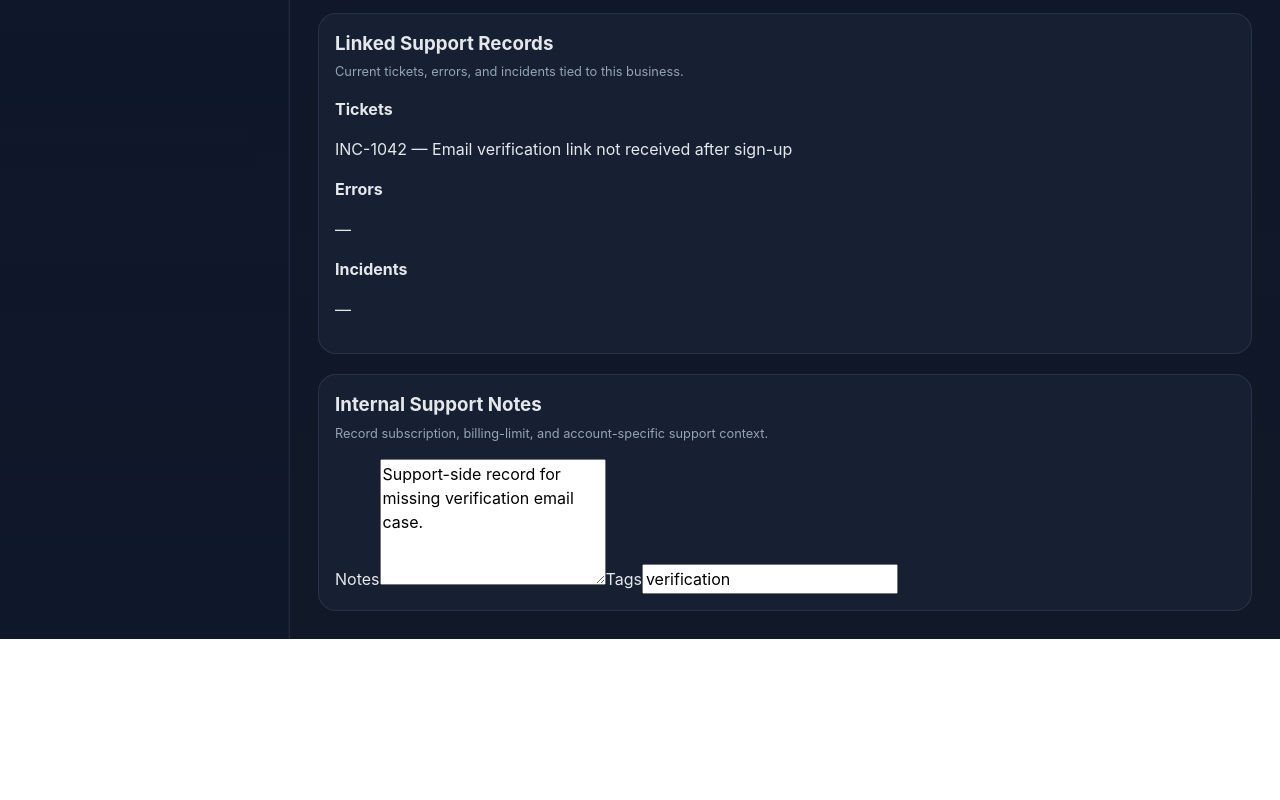
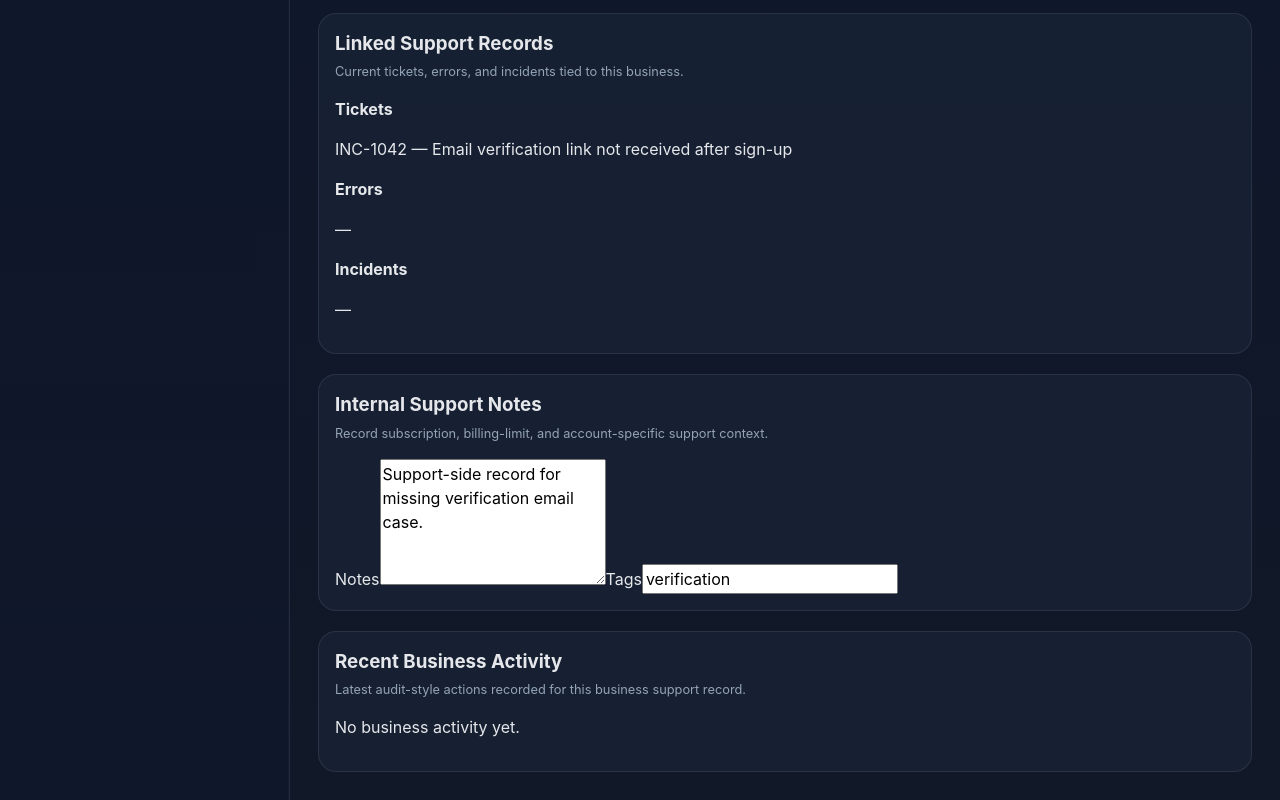
Before and after one commit to Emanuel628/InEx-IT-Support, a React (Vite) app: page /businesses/BIZ-2001 in a window 1280 px wide. Shown: the part 866-1666 px from the top of the page. Before the commit the page ends 1505 px from the top, so only its background shows below. Built offline with nearby package versions, Linux system fonts and the light colour scheme.

Commit message:
Show recent business activity on business detail page

```diff
--- a/src/pages/businesses/BusinessDetailPage.tsx
+++ b/src/pages/businesses/BusinessDetailPage.tsx
@@ -1,5 +1,6 @@
 import { useMemo, useState } from 'react';
 import { useParams } from 'react-router-dom';
+import { getActivityByEntity } from '@/features/activity/lib/activityStore';
 import { getBusinessById, updateBusiness } from '@/features/businesses/lib/businessStore';
 import { getErrors } from '@/features/errors/lib/errorStore';
 import { getIncidents } from '@/features/incidents/lib/incidentStore';
@@ -15,6 +16,7 @@ export function BusinessDetailPage() {
   const tickets = useMemo(() => getTickets(), [version]);
   const errors = useMemo(() => getErrors(), [version]);
   const incidents = useMemo(() => getIncidents(), [version]);
+  const businessActivity = useMemo(() => getActivityByEntity('business', businessId).slice(0, 8), [businessId, version]);
 
   function refresh() {
     setVersion((current) => current + 1);
@@ -161,6 +163,24 @@ export function BusinessDetailPage() {
           </label>
         </div>
       </section>
+
+      <section className="ticket-detail-panel">
+        <div className="ticket-section-header">
+          <h3>Recent Business Activity</h3>
+          <span>Latest audit-style actions recorded for this business support record.</span>
+        </div>
+        <div className="ticket-detail-stack">
+          {businessActivity.length ? businessActivity.map((item) => (
+            <article key={item.id} className="ticket-activity-item">
+              <div className="ticket-activity-meta">
+                <strong>{item.summary}</strong>
+                <span>{item.timestamp}</span>
+              </div>
+              <p>{item.actor}</p>
+            </article>
+          )) : <p>No business activity yet.</p>}
+        </div>
+      </section>
     </section>
   );
 }
```
